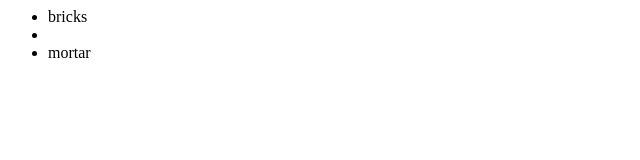
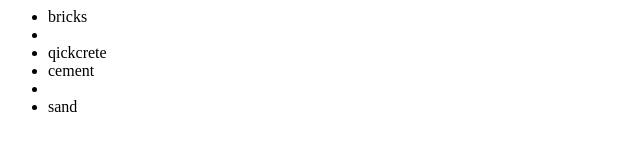
Before and after one commit to yaredkt/newGitTest, a plain HTML site: page index.html in a window 1280 px wide. Shown: the whole page, without its empty margins (0-640 px from the left). Drawn offline with Linux system fonts and the light colour scheme.

Commit message:
mortar more specific

```diff
--- a/index.html
+++ b/index.html
@@ -4,7 +4,10 @@
   <ul>
 
   <li>bricks<li>
-  <li>mortar</li>
+  <li>qickcrete</li>
+  <li>cement<li>
+  <li>sand</li>
+
 
    </ul>
 </body>
```
